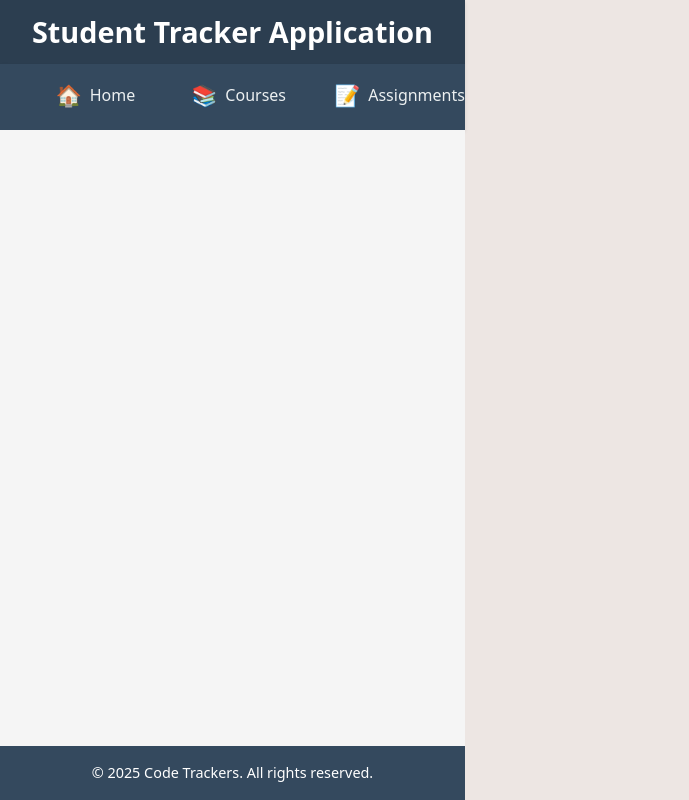
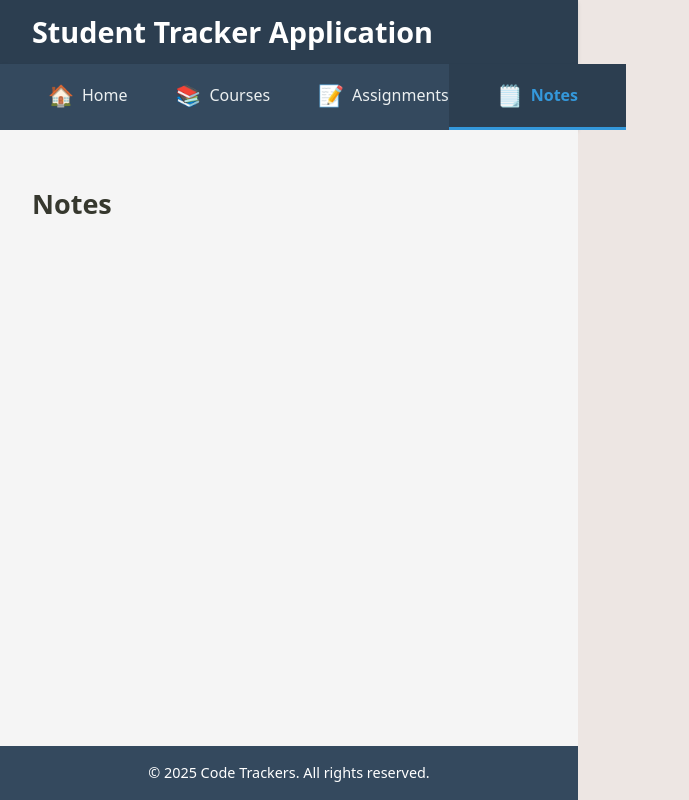
Before and after one commit to NoahPMan/full-stack-dev_student-tracker-api, a React app in the folder frontend/: page /notes in a window 1280 px wide. Shown: the whole page, without its empty margins (0-689 px from the left). Built offline with nearby package versions, Linux system fonts and the light colour scheme; the HTML template or start-up script is replaced by a standard one.

Commit message:
feat: add notes page route and nav link

```diff
--- a/frontend/src/App.tsx
+++ b/frontend/src/App.tsx
@@ -3,6 +3,7 @@ import Layout from "./components/Layout";
 import Home from "./pages/Home";
 import Courses from "./pages/Courses";
 import Assignments from "./pages/Assignments";
+import Notes from "./pages/Notes";
 import "./App.css";
 
 export default function App() {
@@ -12,6 +13,7 @@ export default function App() {
         <Route path="/" element={<Home />} />
         <Route path="/courses" element={<Courses />} />
         <Route path="/assignments" element={<Assignments />} />
+        <Route path="/notes" element={<Notes />} />
       </Routes>
     </Layout>
   );
--- a/frontend/src/components/Navigation.tsx
+++ b/frontend/src/components/Navigation.tsx
@@ -25,6 +25,13 @@ export default function Navigation() {
             <span className="nav-text">Assignments</span>
           </NavLink>
         </li>
+
+        <li className="nav-item">
+          <NavLink to="/notes" className="nav-button">
+            <span className="nav-icon">🗒️</span>
+            <span className="nav-text">Notes</span>
+          </NavLink>
+        </li>
       </ul>
     </nav>
   );
--- /dev/null
+++ b/frontend/src/pages/Notes.tsx
@@ -0,0 +1,7 @@
+export default function Notes() {
+  return (
+    <div>
+      <h2>Notes</h2>
+    </div>
+  );
+}
```
Also changed, not shown: frontend/src/main.tsx (line endings or trailing spaces), 1 other file (tests, documents, lock files or other folders).
